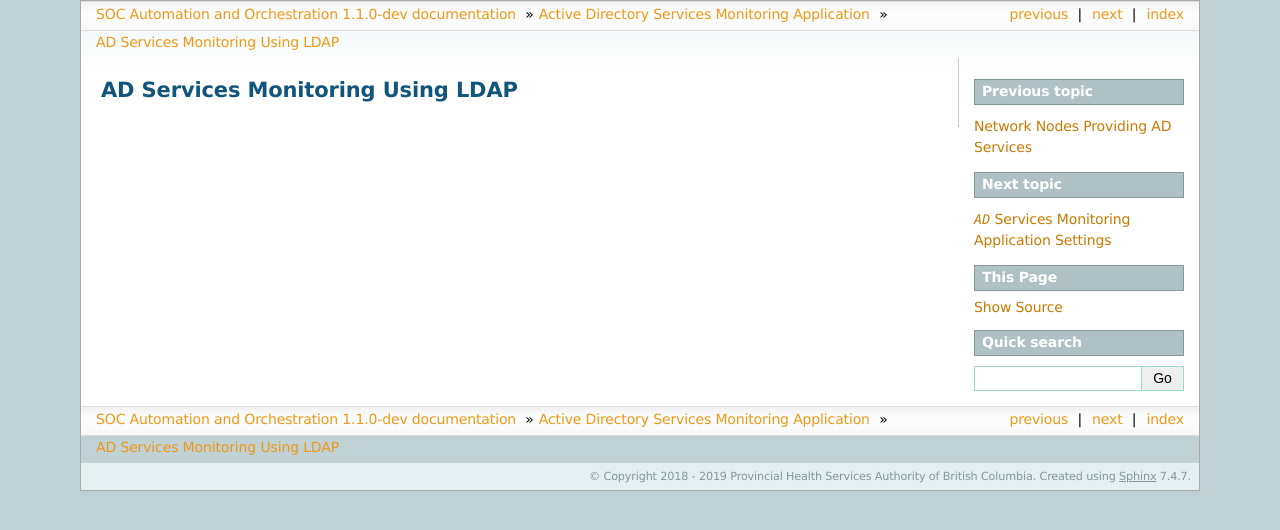
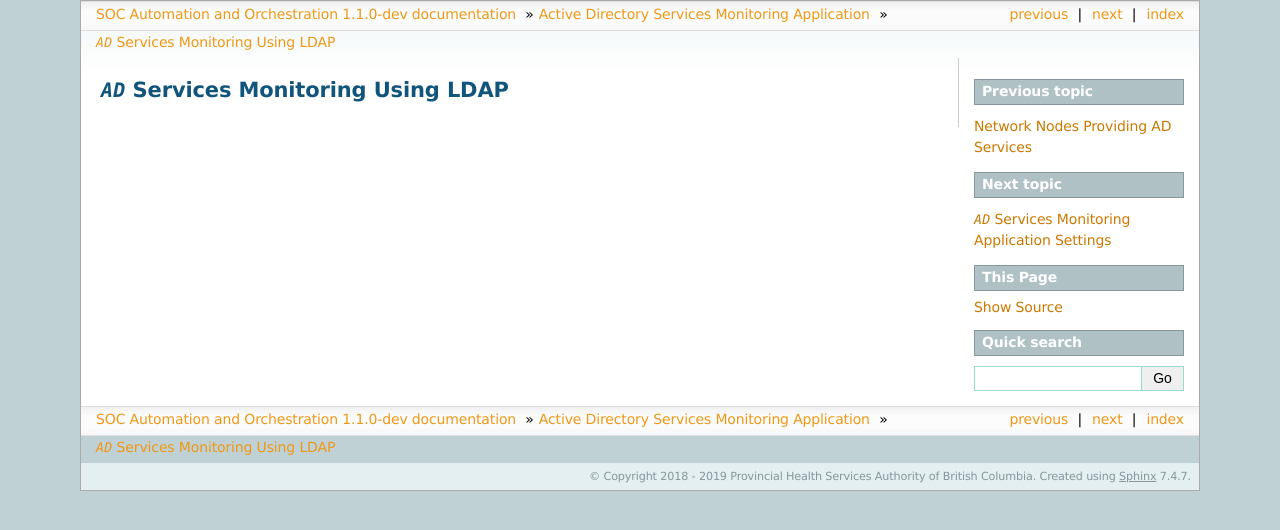
Before and after one commit to PHSAServiceOperationsCenter/PHSA-SOC, a Sphinx documentation site: the page built from docs/source/ldap_probe/ldap.rst, in a window 1280 px wide. Shown: the top 530 px of the page. Built offline with Sphinx 7.4.7, drawn with Linux system fonts in a browser that asks for light colours; pages that are not in the unit, such as notebooks, are missing from menus.

```diff
--- a/docs/source/ldap_probe/ldap.rst
+++ b/docs/source/ldap_probe/ldap.rst
@@ -1,2 +1,2 @@
-AD Services Monitoring Using LDAP
+`AD` Services Monitoring Using LDAP
 =================================
```
